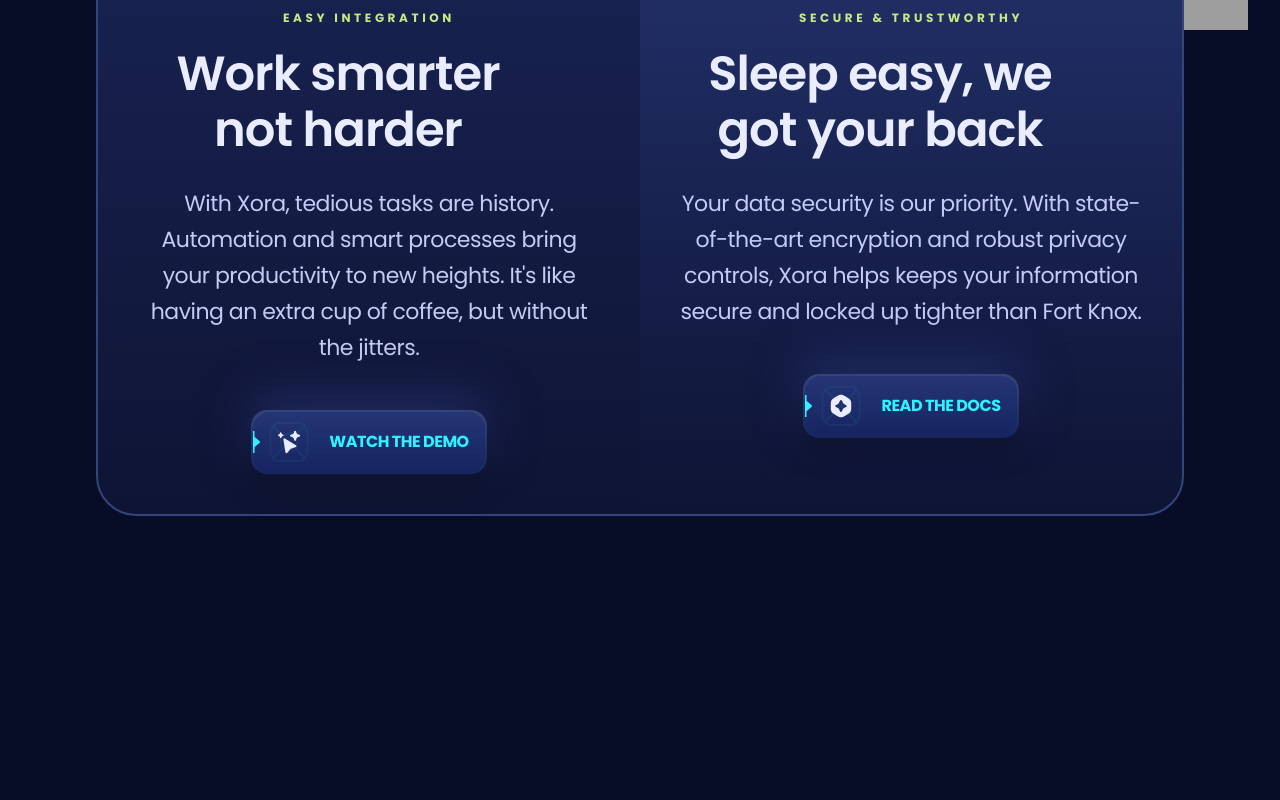
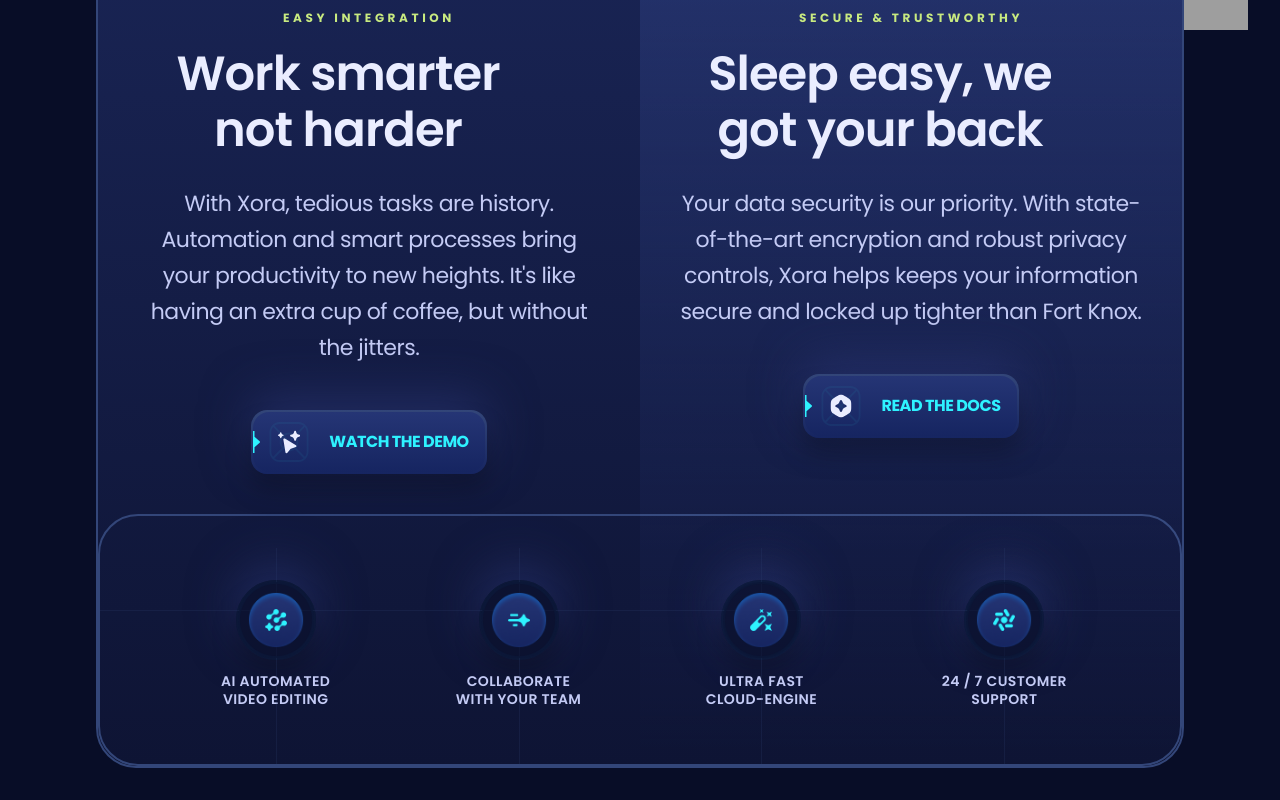
Before and after one commit to Ol-create/saas_landing_page, a React (Vite) app in the folder saas_project/: page / in a window 1280 px wide. Shown: the part 1104-1904 px from the top of the page. Before the commit the page ends 1652 px from the top, so only its background shows below. Built offline with nearby package versions, Linux system fonts and the light colour scheme; grey boxes are pictures that could not be loaded.

Commit message:
add detail section

```diff
--- a/saas_project/src/sections/Features.jsx
+++ b/saas_project/src/sections/Features.jsx
@@ -2,7 +2,7 @@
 import { Element } from 'react-scroll'
 
 import Button from "../components/Button"
-import { features } from '../constants'
+import { features, details } from '../constants'
 
 
 const Features = () => {
@@ -28,6 +28,21 @@
 <Button icon={button.icon}>{button.title}</Button>
     </div>
 ))}
+<ul className='relative flex justify-around flex-grow px-[5%] border-2 border-s3 rounded-7xl max-md:hidden'>
+<div className='absolute bg-s3/20 top-[38%] left-0 right-0 w-full h-[1px] z-10' />
+{details.map(({id, icon, title}) => (
+<li key={id}
+    className='relative pt-16 px-4 pb-14'>
+    <div className='absolute top-8 bottom-0 left-1/2 bg-s3/20 w-[1px] h-full z-10' />
+<div className='flex items-center justify-center mx-auto mb-3 border-2 border-s2 rounded-full hover:border-s4 transition-all duration-500 shadow-500 size-20'>
+    <img src={icon}
+         alt={title}
+         className='size-20 object-contain z-20'/>
+   </div>
+   <h3 className='relative z-2 max-w-36 mx-auto my-0 base-small text-center uppercase'>{title}</h3>
+</li>
+))}
+</ul>
 </div>
            </div>
         </Element>
```
